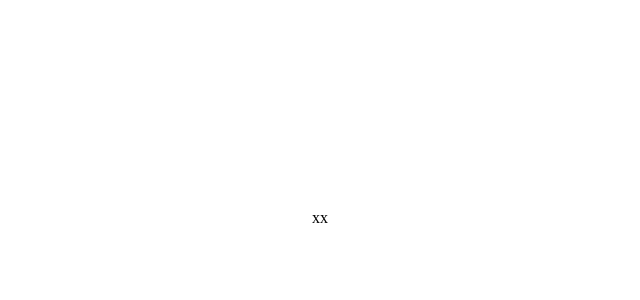
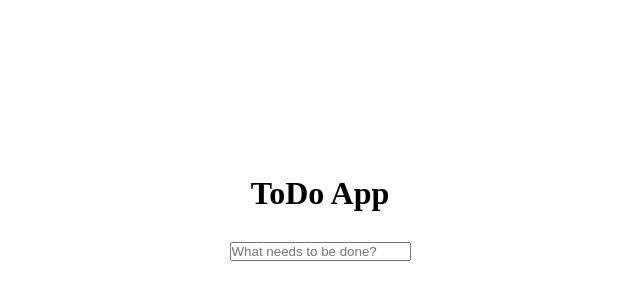
Before and after one commit to MatthewAntirix/ToDo_App, a React (Create React App) app: page / in a window 1280 px wide. Shown: the part 182-482 px from the top of the page, without its empty margins (320-960 px from the left). Built offline with nearby package versions, Linux system fonts and the light colour scheme.

Commit message:
Add task - option

```diff
--- a/src/App.js
+++ b/src/App.js
@@ -1,4 +1,4 @@
-import React, {useState} from 'react'
+import React, {useState, useEffect} from 'react'
 import {cz} from "./language_cz"
 import {en} from "./language_en"
 import "./basic.css"
@@ -7,7 +7,7 @@ import "./basic.css"
 // Language module //
 
 let language
-let languageSwitch = "cz"
+let languageSwitch = "en"
     if (languageSwitch === "cz") {
         language = cz
     } else {
@@ -20,10 +20,55 @@ let languageSwitch = "cz"
 /////////////////////////////////////////////////////////////////////////////////////////////////////////////
 
 export const ToDoApp = () => {
+  const [inputValue, setInputValue] = useState("")
+  const [newTask, setNewTask] = useState()
+  const [todoList, setTodoList] = useState([])
 
-    return (
-      <>
-        xx
-      </>
-    )
+
+// Add new task //
+useEffect(() => {
+  if (newTask !== undefined) {
+    todoList.push(newTask)
+  }
+}, [newTask])
+
+
+// Check submit //
+const checkSubmit = (e) => {
+  if (e.key === 'Enter') {
+    setNewTask(e.target.value)
+  }
 }
+
+
+  return (
+    <>
+      <h1>{language.title}</h1>
+      <form
+        onSubmit={e => {
+          e.preventDefault()
+          setInputValue('')
+        }}
+      >
+        <div>
+          <input
+            type='text'
+            placeholder={language.newTaskInput}
+            value={inputValue}
+            onChange={e => setInputValue(e.target.value)}
+            onKeyDown={checkSubmit}
+          />
+        </div>
+      </form>
+
+      <div>
+        {todoList.map((task, index) =>
+          <div key={index}>
+            <h3>{language.taskID}: {index +1}</h3>
+            <p>{task}</p>
+          </div>
+        )}
+      </div>
+    </>
+  )
+}
--- a/src/language_en.js
+++ b/src/language_en.js
@@ -1,4 +1,6 @@
 
 export const en = {
-
+    title: "ToDo App",
+    newTaskInput: "What needs to be done?",
+    taskID: "Task",
 }
```
